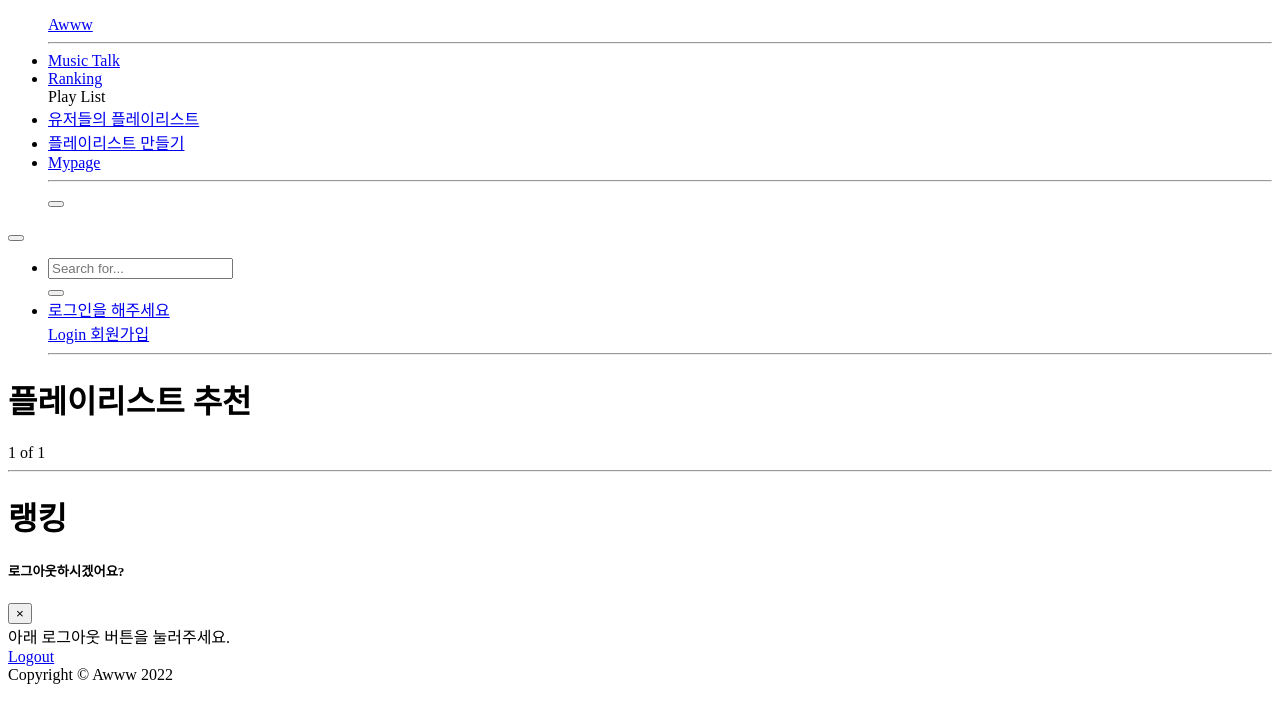
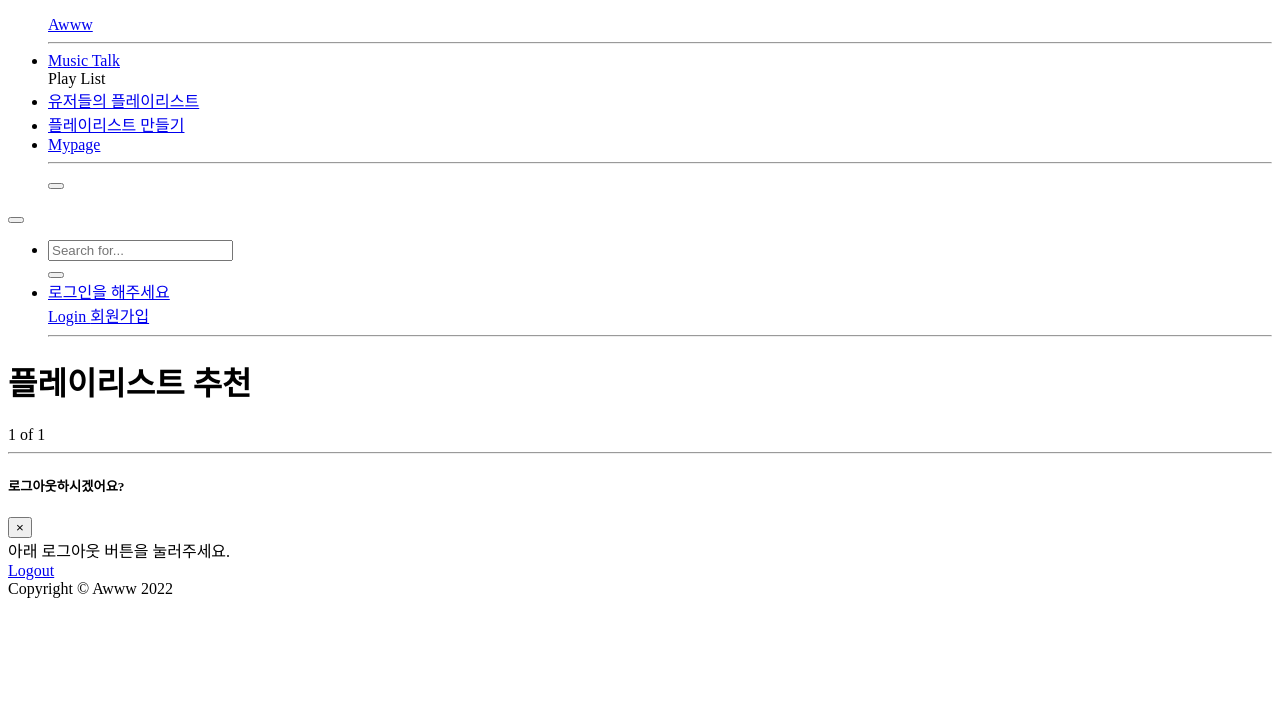
Before and after one commit to sohui0103/hackathon_awww, a Django app: page / in a window 1280 px wide. Shown: the top 723 px of the page. Run offline with Django 3.2, Linux system fonts and the light colour scheme; data that the repository does not hold is empty.

Commit message:
홈화면 수정 및 구글 로그인 구현

```diff
--- a/awww/templates/base.html
+++ b/awww/templates/base.html
@@ -35,11 +35,6 @@
       <!-- Nav Item - Music Talk -->
       <li class="nav-item">
         <a class="nav-link" href="{% url 'musictalk' %}">Music Talk</a>
-      </li>
-
-      <!-- Nav Item - Rankiing -->
-      <li class="nav-item">
-        <a class="nav-link" href="{% url 'ranking' %}">Ranking</a>
       </li>
 
       <!-- Heading -->
--- a/awww/templates/home.html
+++ b/awww/templates/home.html
@@ -33,9 +33,4 @@
 
 <hr>
 
-<!-- 랭킹 표시 -->
-<div>
-  <h1>랭킹</h1>
-</div>
-
 {% endblock %}
```
Also changed, not shown: awwwproject/urls.py (line endings or trailing spaces).
